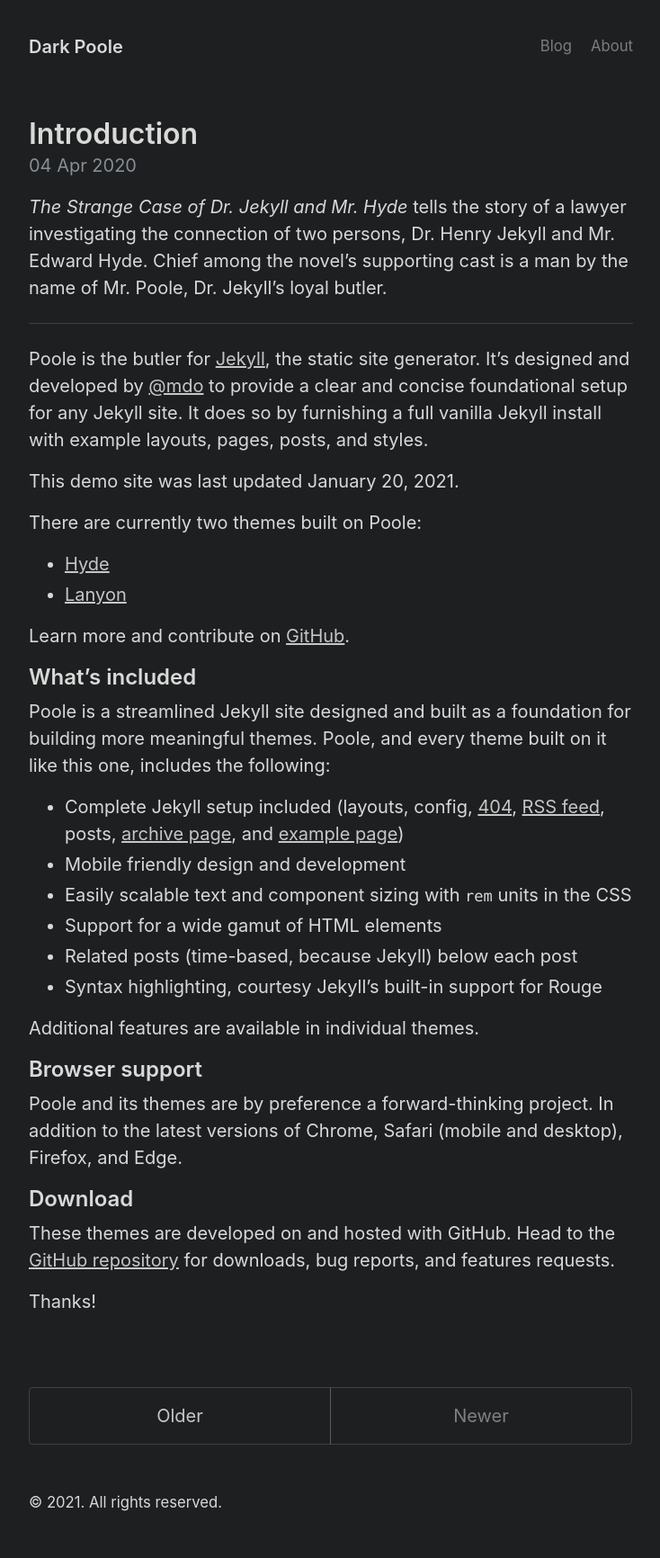
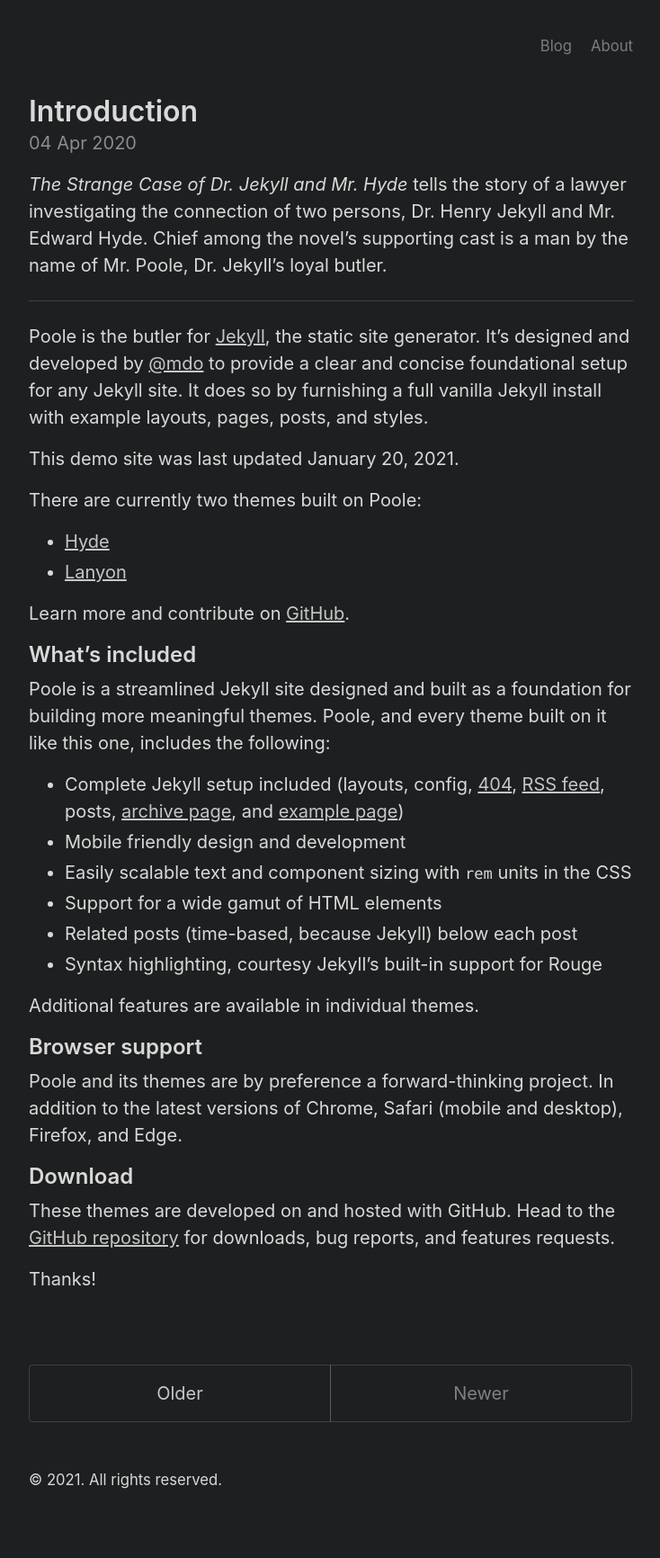
Before and after one commit to Bobcycle/Blog, a Jekyll site: the page built from index.html, in a window 1280 px wide. Shown: the whole page at 90% size, without its empty margins (272-1006 px from the left). Built offline with Jekyll 4.4.1, drawn with Linux system fonts in a browser that asks for light colours; the list of posts is cut into pages by our own code; after the commit the page ends 1707 px from its top, so only the background shows below that.

Commit message:
Update _config.yml

```diff
--- a/_config.yml
+++ b/_config.yml
@@ -1,4 +1,4 @@
-title: Dark Poole
+title: ''
 url: 'bobcycle.github.io'
 paginate: 1
 baseurl: '/Blog-1'
```
